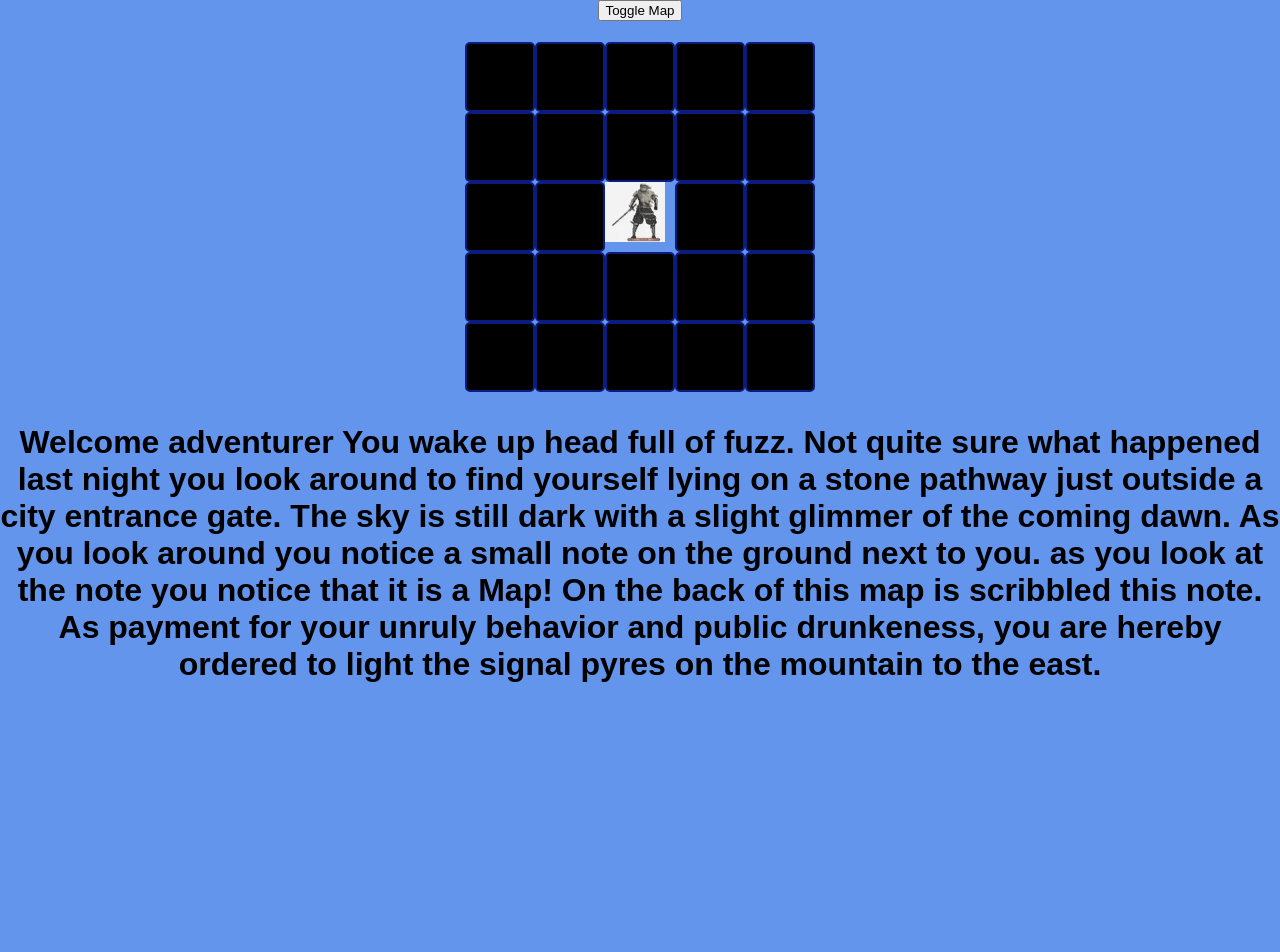
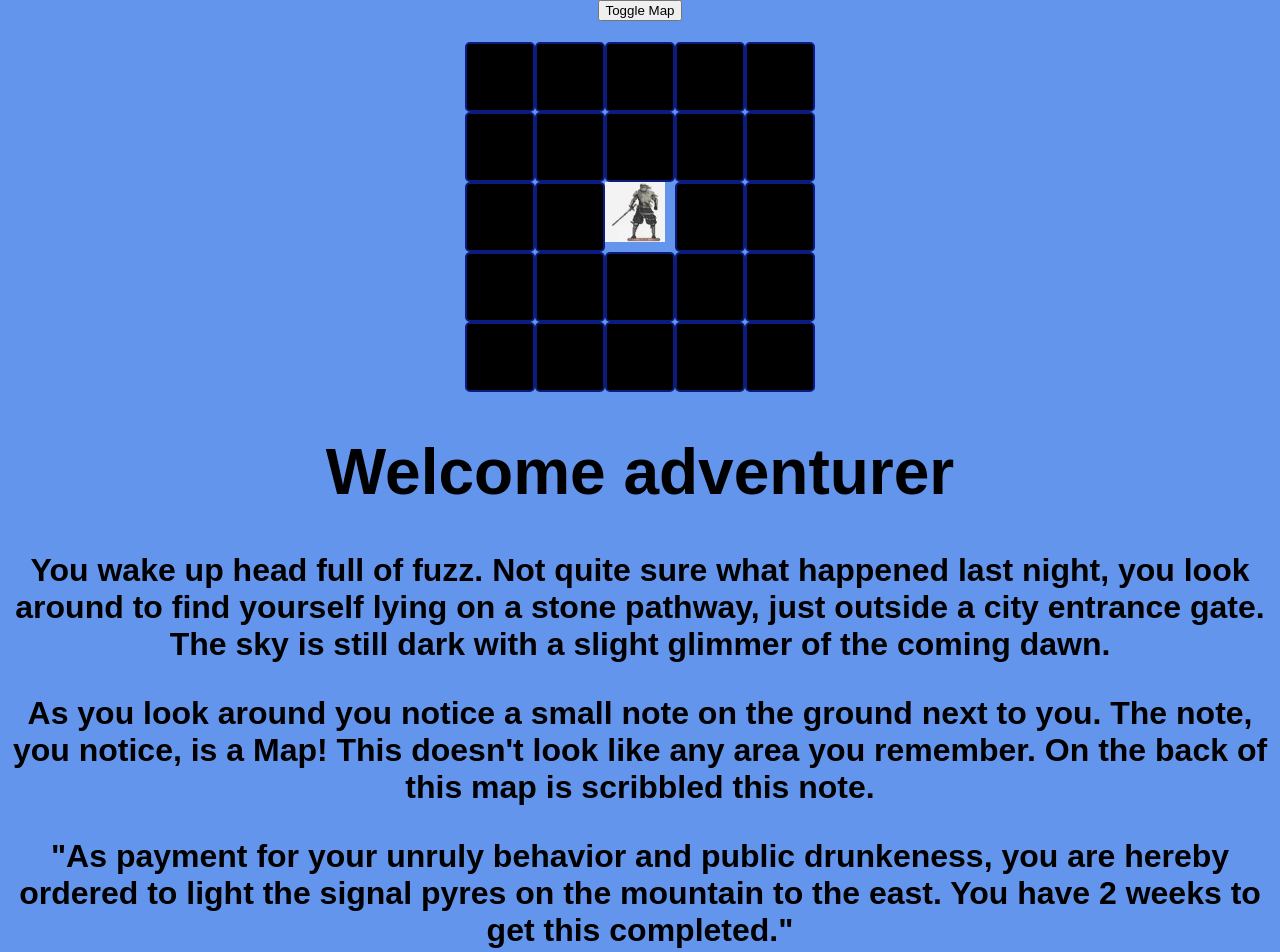
Before and after one commit to joemalatesta/DnD-game, a React (Create React App) app: page /game-start in a window 1280 px wide. Shown: the top 952 px of the page. Before the commit the page ends 800 px from the top, so only its background shows below. Built offline with nearby package versions, Linux system fonts and the light colour scheme.

Commit message:
adjust the beginning text, make random roll.

```diff
--- a/src/components/Game/DMTalk/DMTalk.jsx
+++ b/src/components/Game/DMTalk/DMTalk.jsx
@@ -6,29 +6,26 @@ import D20 from '../../D20/D20'
 
 const DMTalk = (props) => {
   console.log(props.dMNumCode);
-  const [dieView, setDieView] = useState()
-
-  const toggleDieView = () => setDieView(!dieView)
 
 
+  const getRandomNumber = () =>{
+    let num = Math.floor(Math.random() * 100)
+    console.log(num);
+    return num
+  }
 
   const spoken = () => {
     if(isNaN(props.dMNumCode)) {
-      return <p hidden={props.dMView? true : false}  > {texts[0].text}  </p>
+      return  texts[0].text
     }
-    if(props.dMNumCode === 3254){
+    if(props.dMNumCode === 3254 || getRandomNumber() > 90){
       return(
       <div  hidden={false}>
-
-        <p> {texts[1].text} </p>
+        {texts[1].text}
         <D20 />
       </div>)
     }
   }
-
-
-
-
 
   return (
       <>
--- a/src/data/DmSpeaks/DmSpeaks.js
+++ b/src/data/DmSpeaks/DmSpeaks.js
@@ -1,6 +1,8 @@
 const texts = [
-  { text:`Welcome adventurer
-    You wake up head full of fuzz. Not quite sure what happened last night you look around to find yourself lying on a stone pathway just outside a city entrance gate. The sky is still dark with a slight glimmer of the coming dawn. As you look around you notice a small note on the ground next to you. as you look at the note you notice that it is a Map! On the back of this map is scribbled this note.   As payment for your unruly behavior and public drunkeness, you are hereby ordered to light the signal pyres on the mountain to the east. `  },{text:`You Need to roll the die`},
+  { text:<div> <h1>Welcome adventurer</h1>
+    <p>You wake up head full of fuzz. Not quite sure what happened last night, you look around to find yourself lying on a stone pathway, just outside a city entrance gate. The sky is still dark with a slight glimmer of the coming dawn.</p>
+    <p>As you look around you notice a small note on the ground next to you. The note, you notice, is a Map! This doesn't look like any area you remember. On the back of this map is scribbled this note. </p>
+    <p>"As payment for your unruly behavior and public drunkeness, you are hereby ordered to light the signal pyres on the mountain to the east. You have 2 weeks to get this completed."</p></div> },{text:`You Need to roll the die`},
   ]
 
 
```
